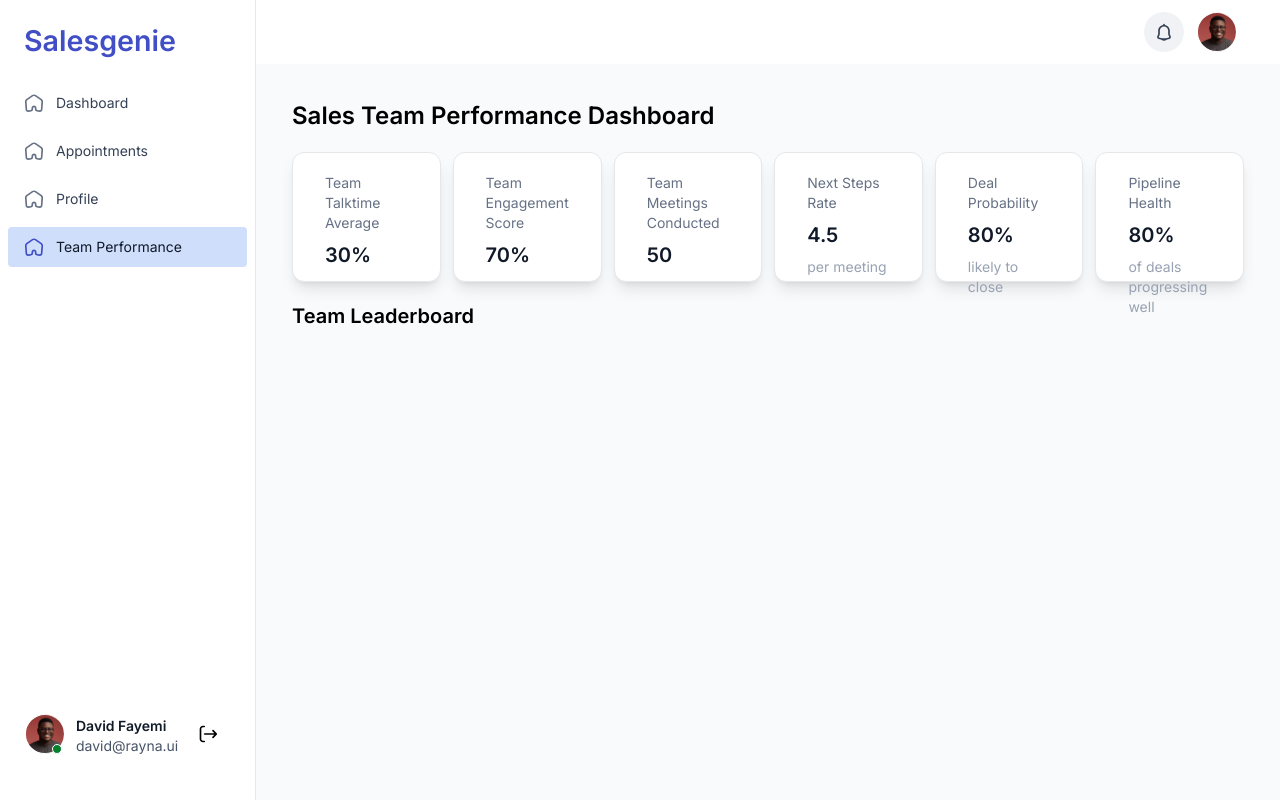
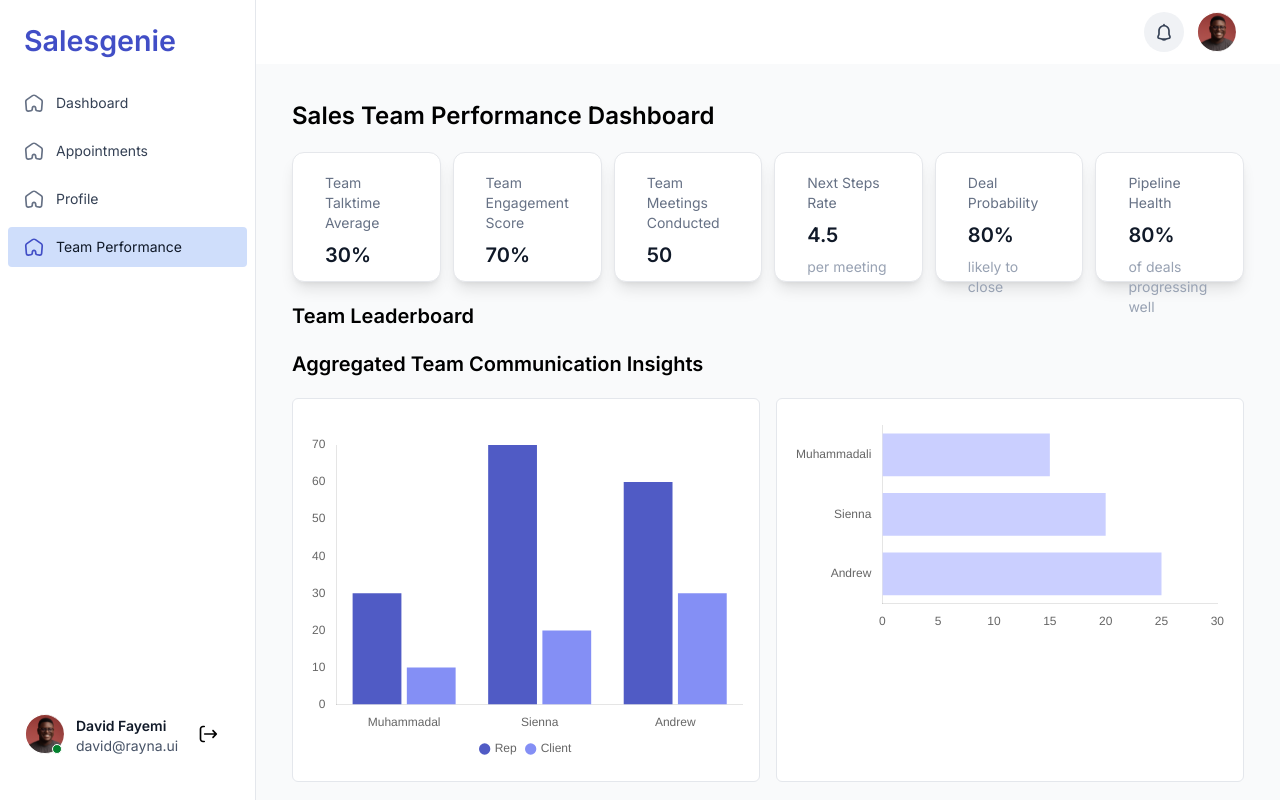
Before and after one commit to sandhra-kv/vanguard-fe, a React (Create React App) app: page /team-performance in a window 1280 px wide. Built offline with nearby package versions, Linux system fonts and the light colour scheme.

Commit message:
Profile and performance page final design

```diff
--- a/src/components/Profile.jsx
+++ b/src/components/Profile.jsx
@@ -7,7 +7,7 @@
         <div className="flex justify-center mt-3">
           <div className="relative">
             <img
-              src="https://via.placeholder.com/100"
+              src="/images/profilePic.svg"
               alt="profile"
               className="w-20 h-20 rounded-full object-cover"
             />
--- a/src/components/charts/EngagementChart.jsx
+++ b/src/components/charts/EngagementChart.jsx
@@ -1,18 +1,18 @@
-import React, { useRef } from 'react';
-import { Bar } from 'react-chartjs-2';
+import React, { useRef } from "react";
+import { Bar } from "react-chartjs-2";
 
 function EngagementChart() {
   const chartRef = useRef(null);
 
   const data = {
-    labels: ['Muhammadal', 'Sienna', 'Andrew'],
+    labels: ["Muhammadal", "Sienna", "Andrew"],
     datasets: [
       {
-        label: 'label1',
+        label: "label1",
         data: [100, 20, 130],
-        backgroundColor: "#505BC5",
+        backgroundColor: "#848FF5"
       }
-    ],
+    ]
   };
 
   const options = {
@@ -26,8 +26,8 @@
     },
     plugins: {
       legend: {
-        display: true,
-        position: 'bottom',
+        display: false,
+        position: "bottom",
         labels: {
           usePointStyle: true,
           boxWidth: 8,
@@ -45,13 +45,15 @@
         grid: {
           display: false
         },
-        beginAtZero: true,
+        beginAtZero: true
       }
     }
   };
 
   return (
+    <div className="h-96 w-full bg-white rounded-[6px] border border-[#E4E7EC] p-4">
       <Bar ref={chartRef} data={data} options={options} />
+    </div>
   );
 }
 
--- /dev/null
+++ b/src/components/charts/ExcitementLevelChart.jsx
@@ -0,0 +1,74 @@
+import React from "react";
+import { Bar, Line } from "react-chartjs-2";
+
+const ExcitementLevelChart = () => {
+  const options = {
+    maintainAspectRatio: false,
+    responsive: true,
+    borderSkipped: false,
+    plugins: {
+      legend: {
+        display: true,
+        position: "bottom",
+        labels: {
+          usePointStyle: true,
+          boxWidth: 8,
+          boxHeight: 8
+        }
+      }
+    },
+    scales: {
+      x: {
+        grid: {
+          display: false
+        }
+      },
+      y: {
+        grid: {
+          display: false
+        },
+        beginAtZero: true
+      }
+    }
+  };
+
+  const data = {
+    labels: [
+      "Discovery",
+      "Qualification",
+      "Proposal",
+      "Negotiation",
+      "Closing"
+    ],
+    datasets: [
+      {
+        label: "Muhammadali",
+        data: [60, 65, 70, 75, 70],
+        fill: false,
+        borderColor: "#505BC5",
+        tension: 0.4
+      },
+      {
+        label: "Siena",
+        data: [65, 70, 65, 60, 65],
+        fill: false,
+        borderColor: "#848FF5",
+        tension: 0.4
+      },
+      {
+        label: "Andrew",
+        data: [70, 75, 70, 75, 80],
+        fill: false,
+        borderColor: "#CACFFF",
+        tension: 0.4
+      }
+    ]
+  };
+  return (
+    <div className="h-96 w-full bg-white rounded-[6px] border border-[#E4E7EC] p-4">
+      <Line options={options} data={data} />
+    </div>
+  );
+};
+
+export default ExcitementLevelChart;
--- a/src/components/charts/HorizontalBarChart.jsx
+++ b/src/components/charts/HorizontalBarChart.jsx
@@ -10,32 +10,38 @@
         axis: "y",
         label: "Average Questions Per Meeting",
         data: [...averageQuestions, Math.max(...averageQuestions) + 5],
-            backgroundColor: ["#263e4a", "#263e4a"],
-            borderWidth: 0,
-         },
-      ],
+        backgroundColor: ["#CACFFF", "#CACFFF"],
+        borderWidth: 0
+      }
+    ]
   };
   const chartOptions = {
     indexAxis: "y",
     plugins: {
       legend: {
-            display: false,
+        display: false
       },
       title: {
         display: true,
-            text: "Average Questions Per Meeting",
-         },
+        text: "Average Questions Per Meeting"
+      }
     },
     scales: {
       x: {
         grid: {
-               display: false,
+          display: false
+        }
       },
+      y: {
+        grid: {
+          display: false
         },
-      },
+        beginAtZero: true
+      }
+    }
   };
   return (
-      <div className="py-20 px-10 border rounded-2xl bg-white">
+    <div className="h-96 w-full bg-white rounded-[6px] border border-[#E4E7EC] p-4">
       <Bar data={chartData} options={chartOptions} />
     </div>
   );
--- /dev/null
+++ b/src/components/charts/PipelineVelocity.jsx
@@ -0,0 +1,74 @@
+import React from "react";
+import { Line } from "react-chartjs-2";
+
+const PipelineVelocity = () => {
+  const options = {
+    maintainAspectRatio: false,
+    responsive: true,
+    borderSkipped: false,
+    plugins: {
+      legend: {
+        display: true,
+        position: "bottom",
+        labels: {
+          usePointStyle: true,
+          boxWidth: 8,
+          boxHeight: 8
+        }
+      }
+    },
+    scales: {
+      x: {
+        grid: {
+          display: false
+        }
+      },
+      y: {
+        grid: {
+          display: false
+        },
+        beginAtZero: true
+      }
+    }
+  };
+
+  const data = {
+    labels: [
+      "Discovery",
+      "Qualification",
+      "Proposal",
+      "Negotiation",
+      "Closing"
+    ],
+    datasets: [
+      {
+        label: "Muhammadali",
+        data: [2, 4, 3, 5, 3],
+        fill: false,
+        borderColor: "#505BC5",
+        tension: 0.4
+      },
+      {
+        label: "Siena",
+        data: [4, 2, 5, 2, 3],
+        fill: false,
+        borderColor: "#848FF5",
+        tension: 0.4
+      },
+      {
+        label: "Andrew",
+        data: [3, 5, 4, 1, 2],
+        fill: false,
+        borderColor: "#CACFFF",
+        tension: 0.4
+      }
+    ]
+  };
+  return (
+    <div className="h-96 w-full bg-white rounded-[6px] border border-[#E4E7EC] p-4">
+      <Line options={options} data={data} />
+    </div>
+  );
+};
+
+export default PipelineVelocity;
--- a/src/components/charts/TeamCommunicationChart.jsx
+++ b/src/components/charts/TeamCommunicationChart.jsx
@@ -1,27 +1,27 @@
-import React, { useRef } from 'react';
-import { Bar } from 'react-chartjs-2';
+import React, { useRef } from "react";
+import { Bar } from "react-chartjs-2";
 
 function TeamCommunicationChart() {
   const chartRef = useRef(null);
 
   const data = {
-    labels: ['Muhammadal', 'Sienna', 'Andrew'],
+    labels: ["Muhammadal", "Sienna", "Andrew"],
     datasets: [
       {
-        label: 'label1',
+        label: "Rep",
         data: [30, 70, 60],
-        backgroundColor: "#505BC5",
+        backgroundColor: "#505BC5"
       },
       {
-        label: 'label2',
+        label: "Client",
         data: [10, 20, 30],
-        backgroundColor: "#848FF5",
-      },
-    ],
+        backgroundColor: "#848FF5"
+      }
+    ]
   };
 
   const options = {
-        maintainAspectRatio: false,
+    maintainAspectRatio: false,
     responsive: true,
     borderSkipped: false,
     layout: {
@@ -32,7 +32,7 @@
     plugins: {
       legend: {
         display: true,
-        position: 'bottom',
+        position: "bottom",
         labels: {
           usePointStyle: true,
           boxWidth: 8,
@@ -56,9 +56,9 @@
   };
 
   return (
-
+    <div className="h-96 w-full bg-white rounded-[6px] border border-[#E4E7EC] p-4">
       <Bar ref={chartRef} data={data} options={options} />
-
+    </div>
   );
 }
 
--- a/src/constants/dummyData.js
+++ b/src/constants/dummyData.js
@@ -390,11 +390,7 @@
   },
 ];
 export const horizontalChartData = [
-   { name: "John Doe", averageQuestions: 15 },
-   { name: "Jane Smith", averageQuestions: 20 },
-   { name: "Alice Johnson", averageQuestions: 25 },
-   { name: "Bob Brown", averageQuestions: 18 },
-   { name: "Charlie Davis", averageQuestions: 30 },
-   { name: "Diana Prince", averageQuestions: 22 },
-   { name: "Ethan Hunt", averageQuestions: 28 },
+   { name: "Muhammadali", averageQuestions: 15 },
+   { name: "Sienna", averageQuestions: 20 },
+   { name: "Andrew", averageQuestions: 25 }
  ];
--- a/src/pages/ProflePage.jsx
+++ b/src/pages/ProflePage.jsx
@@ -181,9 +181,9 @@
       </div>
       <div className="flex flex-row gap-10">
         <Profile
-          name="Cizil Maria"
-          email="cizil@keycode.com"
-          url="cizil@keycode.com"
+          name="David Fayem"
+          email="david@rayna.ui"
+          url="david@rayna.ui"
           phone="08168141116"
           date="Friday, Sept 25, 2025"
         />
@@ -214,8 +214,11 @@
               success={true}
             />
           </div>
-          <div className="h-96  bg-white rounded-[6px] border border-[#E4E7EC] p-4 mt-10">
-            <Bar options={options} data={data} />
+          <div className="h-[430px]  bg-white rounded-[6px] border border-[#E4E7EC] p-4 mt-10">
+            <div className="text-[#475367] font-semibold">Performance</div>
+            <div className="h-96 w-full">
+              <Bar options={options} data={data} />
+            </div>
           </div>
         </div>
         <div className="h-[569px] w-[400px] bg-white rounded-[6px] border border-[#E4E7EC] p-4 mt-10">
--- a/src/pages/TeamPerformance.jsx
+++ b/src/pages/TeamPerformance.jsx
@@ -3,6 +3,9 @@
 import TeamCommunicationChart from "../components/charts/TeamCommunicationChart";
 import HorizontalBarChart from "../components/charts/HorizontalBarChart";
 import { horizontalChartData } from "../constants/dummyData";
+import ExcitementLevelChart from "../components/charts/ExcitementLevelChart";
+import PipelineVelocity from "../components/charts/PipelineVelocity";
+import PieChart from "../components/charts/PieChart";
 
 const TeamPerformance = () => {
   return (
@@ -42,12 +45,50 @@
         </div>
       </div>
       <p className="text-xl font-semibold pt-5">Team Leaderboard</p>
-    {/* <div class="w-[500px] h-[500px]">
-      <TeamCommunicationChart />
-      <EngagementChart />
-      <MeetingVolumeAndTimeEfficiencyChart />
-      <HorizontalBarChart data={horizontalChartData} />
-    </div> */}
+      <p className="text-xl font-semibold pt-5">
+        Aggregated Team Communication Insights
+      </p>
+      <div className="flex w-full gap-4 mt-5">
+        <div className="w-1/2 h-[430px]">
+          <TeamCommunicationChart />
+        </div>
+        <div className="w-1/2 h-[430px]">
+          <HorizontalBarChart data={horizontalChartData} />
+        </div>
+      </div>
+      <p className="text-xl font-semibold pt-5">
+        Engagement & Emotional Intelligence
+      </p>
+      <div className="flex w-full gap-4 mt-5">
+        <div className="w-1/2 h-[430px]">
+          <EngagementChart />
+        </div>
+        <div className="w-1/2 h-[430px]">
+          <ExcitementLevelChart />
+        </div>
+      </div>
+      <p className="text-xl font-semibold pt-5">
+        Meeting Volume & Time Efficiency
+      </p>
+      <div className="flex w-full gap-4 mt-5">
+        <div className="w-1/2 h-[430px]">
+          <MeetingVolumeAndTimeEfficiencyChart />
+        </div>
+        <div className="w-1/2 h-[430px]">
+          <PipelineVelocity />
+        </div>
+      </div>
+      <p className="text-xl font-semibold pt-5">
+        Key Discussion Topics Tracker
+      </p>
+      <div className="flex w-full gap-4 mt-5">
+        <div className="w-1/3 h-[430px]">
+          <PieChart />
+        </div>
+        <div className="w-1/3 h-[430px]">
+          <PieChart />
+        </div>
+      </div>
     </div>
   );
 };
```
Also changed, not shown: src/components/charts/MeetingEfficiency.jsx (+13 -11 lines), src/components/charts/PieChart.jsx (+11 -15 lines), src/components/charts/BarChart.jsx (added). Lines whose indentation alone changed are shown as unchanged.
